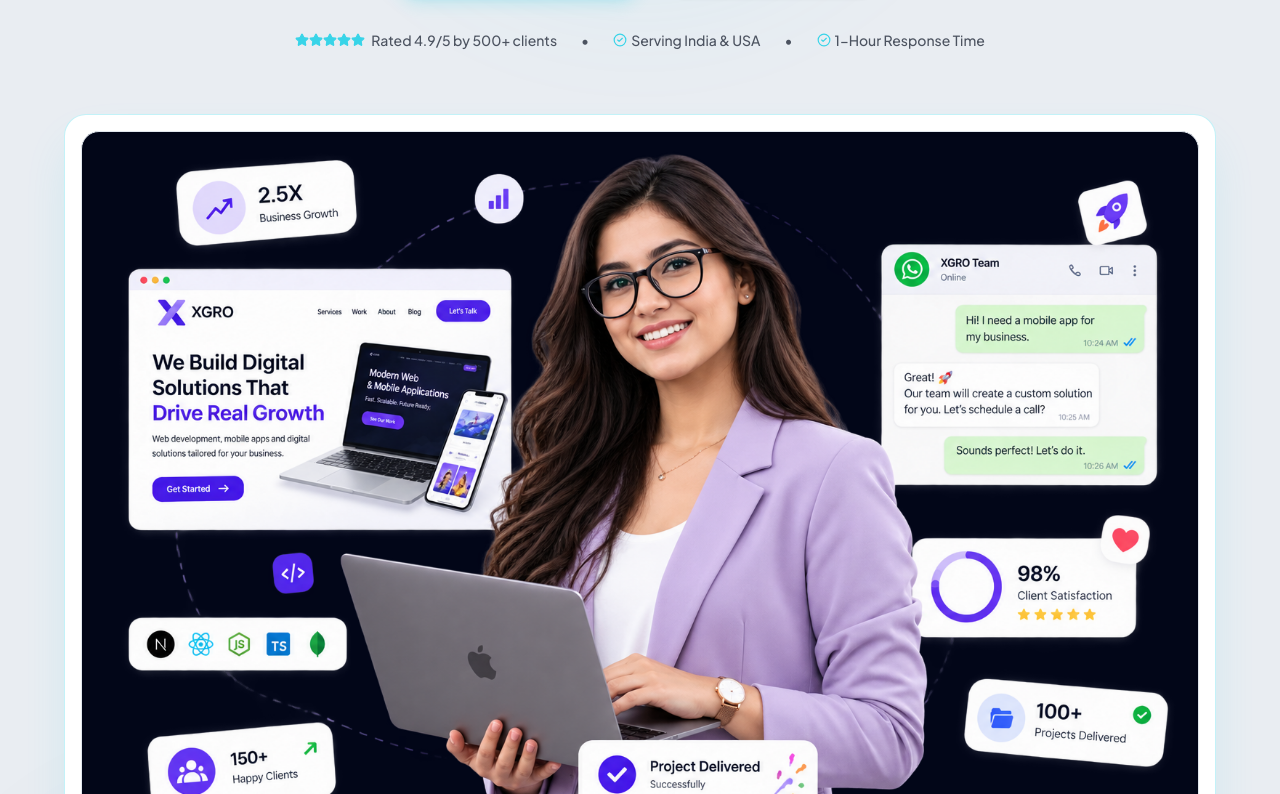
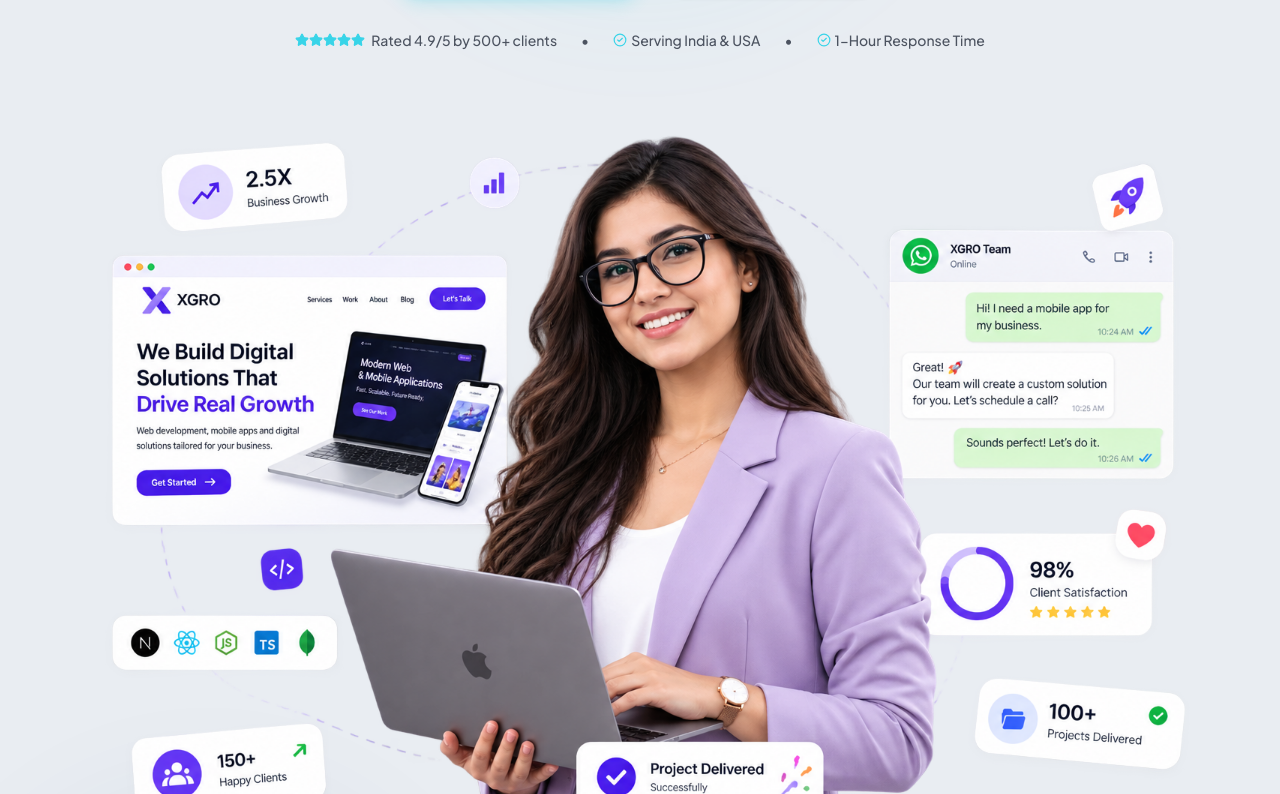
Before and after one commit to bajakprashant1798/xgrow-next, a Next.js app: page / in a window 1280 px wide. Shown: the part 1086-1880 px from the top of the page. Built offline with nearby package versions, Linux system fonts and the light colour scheme.

Commit message:
fix: remove border and hover zoom effect from hero.png on homepage

```diff
--- a/src/components/home/Hero.tsx
+++ b/src/components/home/Hero.tsx
@@ -89,19 +89,17 @@ export function Hero() {
           </Reveal>
         </div>
 
-        {/* Featured Image Showcase Below Hero Text (AiSensy Platform Showcase Style) */}
+        {/* Featured Image Showcase Below Hero Text */}
         <Reveal delay={300} className="mt-12 sm:mt-16">
-          <div className="relative mx-auto max-w-6xl rounded-3xl border border-cyan/30 bg-card p-2 sm:p-4 shadow-2xl shadow-cyan/20 dark:shadow-cyan/10">
-            <div className="relative overflow-hidden rounded-2xl border border-border bg-slate-950">
+          <div className="relative mx-auto max-w-6xl overflow-hidden rounded-3xl">
             <Image
               src="/home/hero.png"
               alt="XGRO AI Platform & Agency Growth Suite"
               width={1920}
               height={1080}
               priority
-                className="w-full h-auto object-cover rounded-2xl shadow-inner transition-transform duration-700 hover:scale-[1.01]"
+              className="w-full h-auto object-cover rounded-3xl"
             />
-            </div>
           </div>
         </Reveal>
 
```
Lines whose indentation alone changed are shown as unchanged.
